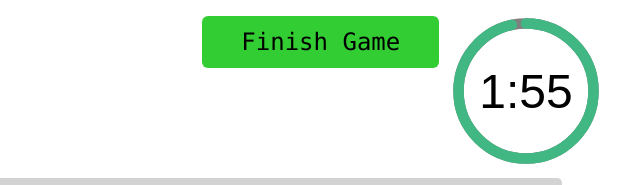
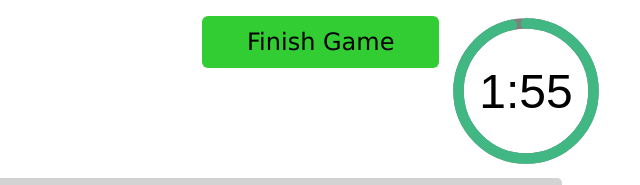
Before and after one commit to GianMarcoDeBortoli/DoReMino, a website built with Parcel: page playGame.html in a window 1280 px wide. Shown: the top 185 px of the page, 631-1271 px from the left. Built offline with nearby package versions, Linux system fonts and the light colour scheme.

```diff
--- a/package.json
+++ b/package.json
@@ -3,8 +3,8 @@
   "version": "1.0.0",
   "main": "playGame.js",
   "scripts": {
-    "dev": "parcel StartGame.html",
-    "build": "parcel build StartGame.html"
+    "dev": "parcel *.html",
+    "build": "parcel build *.html"
   },
   "repository": {
     "type": "git",
--- a/style.css
+++ b/style.css
@@ -375,7 +375,7 @@
   outline: none;
   border-radius: 6px;
   text-decoration: none;
-  font: normal normal 1.5em Monaco;
+  font: normal normal 1.5em Verdana;
   margin:0 1% 2% 0%;
 }
 
```
Also changed, not shown: dist/startGame.html, dist/startGame.js, 7 other files.
